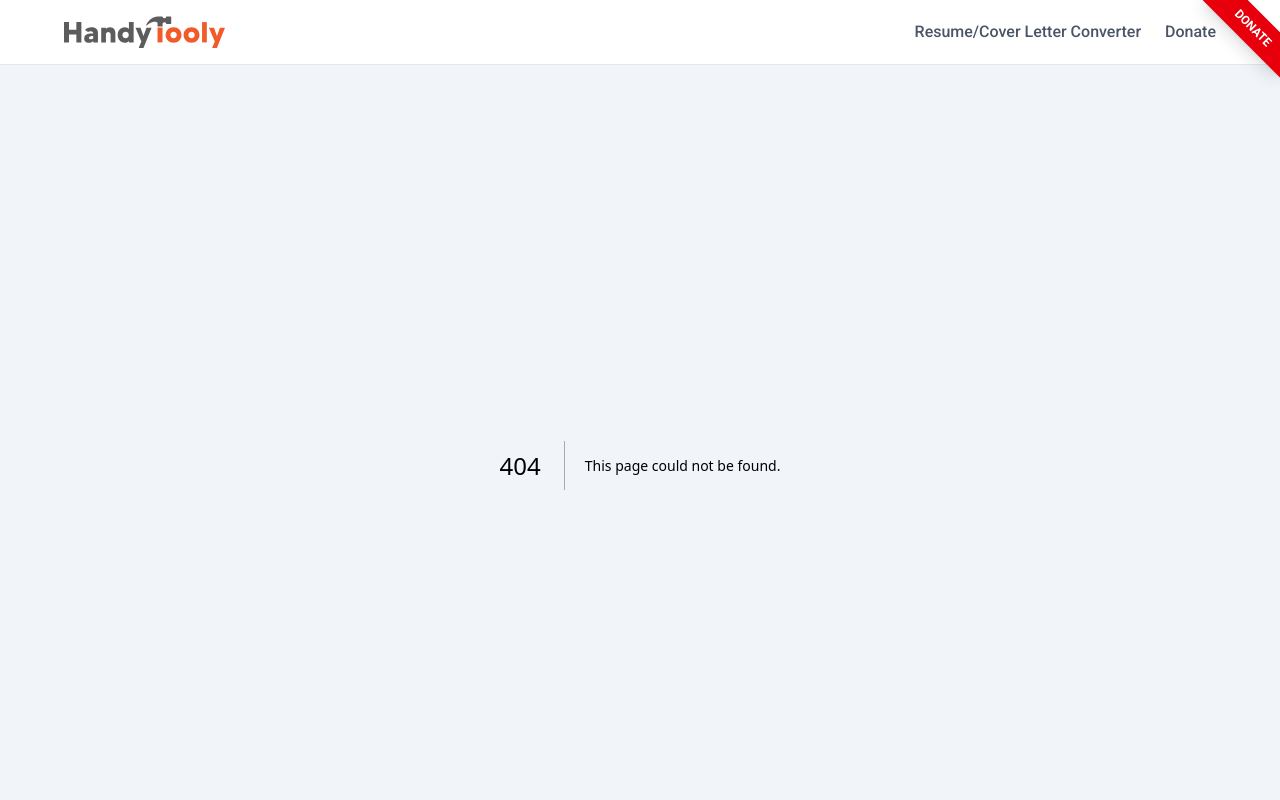
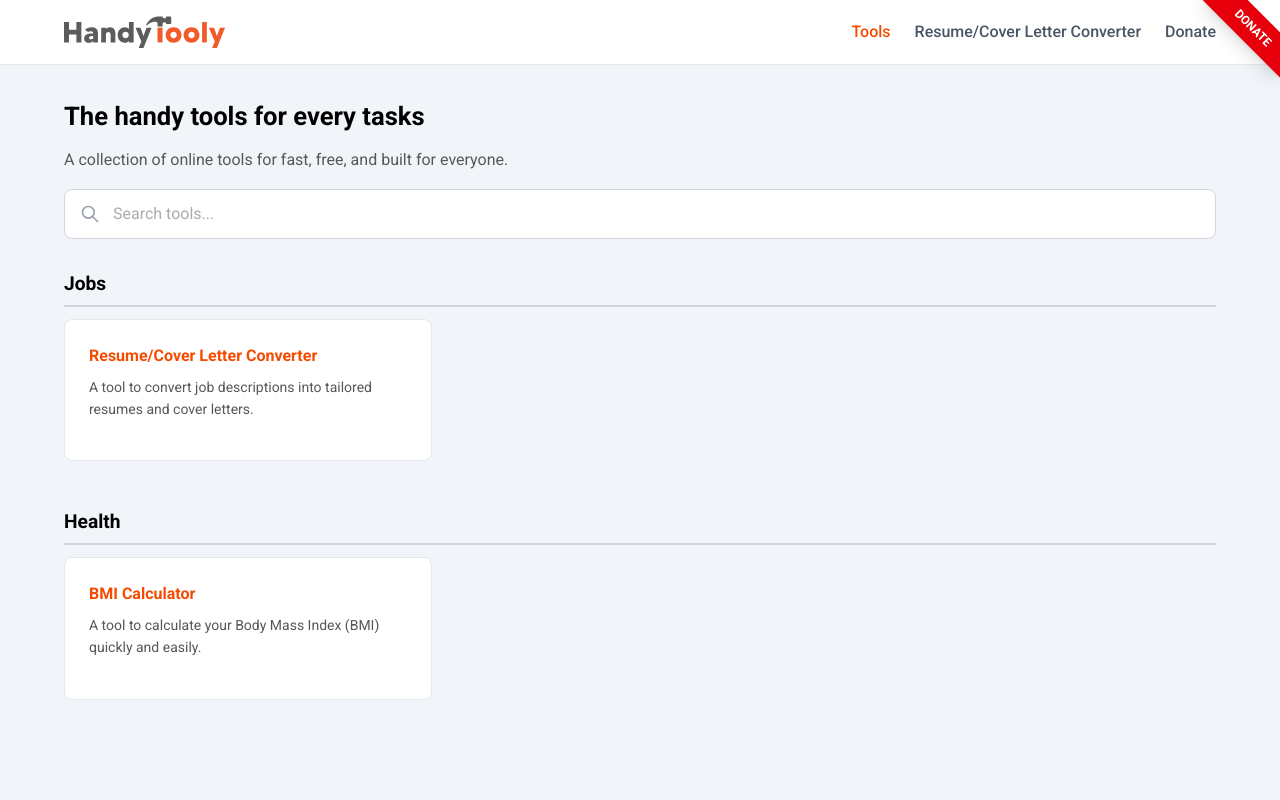
Before and after one commit to Version12345/HandyTooly, a Next.js app: page /tools in a window 1280 px wide. Before the commit this address had no page. Shown: the top 800 px of the page. Built offline with nearby package versions, Linux system fonts and the light colour scheme.

Commit message:
BMI Calculator with disclaimer and Tools Page

```diff
--- a/src/app/layout.tsx
+++ b/src/app/layout.tsx
@@ -45,7 +45,7 @@ export default async function RootLayout({
           <Header />
 
           {/* Page Content */}
-          <div className="bg-slate-100 pb-20">
+          <div className="bg-slate-100 pb-10">
             {children}
           </div>
 
--- a/src/app/page.tsx
+++ b/src/app/page.tsx
@@ -3,6 +3,7 @@ import Link from 'next/link';
 import { useState, useEffect, useMemo } from 'react';
 
 import { Tools } from '../constants/tools';
+import { ToolList } from '@/components/toolList';
 
 export default function Home() {
   const [searchTerm, setSearchTerm] = useState('');
@@ -50,66 +51,8 @@ export default function Home() {
             A collection of online tools for fast, free, and built for everyone.
           </p>
 
-          {/* Search Box */}
-          <div className="relative">
-            <input
-              type="text"
-              placeholder="Search tools..."
-              value={searchTerm}
-              onChange={(e) => setSearchTerm(e.target.value)}
-              className="w-full px-4 py-3 pl-12 border border-gray-300 bg-white rounded-lg focus:ring-2 focus:ring-blue-500 focus:border-transparent outline-none transition-all"
-            />
-            <div className="absolute left-4 top-1/2 transform -translate-y-1/2 text-gray-400">
-              <svg className="w-5 h-5" fill="none" stroke="currentColor" viewBox="0 0 24 24">
-                <path strokeLinecap="round" strokeLinejoin="round" strokeWidth={2} d="M21 21l-6-6m2-5a7 7 0 11-14 0 7 7 0 0114 0z" />
-              </svg>
-            </div>
-          </div>
-        </div>
+          <ToolList />
 
-        {/* Tools Section */}
-        <div className="mt-8">
-          {Object.keys(filteredTools).length === 0 ? (
-            <div className="text-center py-12">
-              <div className="text-gray-400 text-6xl mb-4">🔍</div>
-              <h3 className="text-lg font-semibold text-gray-900 mb-2">No tools found</h3>
-              <p>Try adjusting your search terms</p>
-            </div>
-          ) : (
-            Object.entries(filteredTools).map(([category, toolsList]) => (
-              <div key={category} className="mb-12">
-                {/* Category Heading with Gray Underline */}
-                <h2 className="text-2xl font-bold text-gray-900 pb-2 mb-8 border-b-2 border-gray-300">
-                  {category}
-                  {debouncedSearchTerm && (
-                    <span className="text-sm font-normal text-gray-500 ml-2">
-                      ({toolsList.length} result{toolsList.length !== 1 ? 's' : ''})
-                    </span>
-                  )}
-                </h2>
-
-                {/* Tools Grid - 3 columns on large screens */}
-                <div className="grid grid-cols-1 md:grid-cols-2 lg:grid-cols-3 gap-6">
-                  {toolsList.map((tool, index) => (
-                    <Link
-                      key={index}
-                      href={tool.link}
-                      className="block bg-white border border-gray-200 rounded-lg p-4 md:p-6 hover:border-gray-300 hover:shadow-md transition-all duration-200 group tool-list-item"
-                    >
-                      <div className="space-y-3">
-                        <h3 className="transition-colors">
-                          {tool.name}
-                        </h3>
-                        <p className="text-sm leading-relaxed hidden md:block">
-                          {tool.description}
-                        </p>
-                      </div>
-                    </Link>
-                  ))}
-                </div>
-              </div>
-            ))
-          )}
           <div>
             <h2>
               HandyTooly: Your One-Stop Hub for Everyday Tools
--- a/src/app/tools/health/bmi-calculator/bmi-caculator.tsx
+++ b/src/app/tools/health/bmi-calculator/bmi-caculator.tsx
@@ -1,6 +1,7 @@
 "use client"
 import React, { useState, useEffect, useMemo, useCallback } from 'react';
 import ToolLayout from '../../toolLayout';
+import MedicalDisclaimer from '@/components/disclaimers/medicalDisclaimer';
 
 enum BMICategory {
   SEVERELY_UNDERWEIGHT = 'Severely underweight',
@@ -312,12 +313,14 @@ export default function BMICalculator() {
   }, [calculateBMI]);
 
   return (
-    <ToolLayout pageTitle="BMI Calculator">
+    <ToolLayout
+      pageTitle="BMI Calculator"
+      disclaimer={<MedicalDisclaimer />}
+    >
       <div className="space-y-6">
         {/* Description */}
         <p className="text-sm">
-          <strong>What is BMI:</strong> Internationally, if you want to easily calculate a person&apos;s weight is standard or not, usually use the body mass index, referred to as BMI. The calculation formula for BMI is fixed, but each country adjusts the results of the index according to the situation to meet the actual situation of the nationals.
-          Use the tools below to quickly and easily calculate your BMI index.
+          Easily calculate a person&apos;s weight relative to their height using the body mass index(BMI). The calculation formula for BMI is fixed, but each country adjusts the results of the index according to the situation to meet the actual situation of the nationals. Our calculator supports both metric and imperial units.
         </p>
 
         {/* Calculator Form */}
@@ -604,6 +607,17 @@ export default function BMICalculator() {
             </div>
           </div>
         </div>
+
+        <div>
+          <p className="font-bold">
+            What is BMI?
+          </p>
+          <p className="text-md">
+            Body Mass Index (BMI) is a simple calculation using a person&apos;s height and weight. The formula is BMI = kg/m², where kg is a person&apos;s weight in kilograms and m² is their height in meters squared.
+
+            Body Mass Index (BMI) is a numerical value that helps estimate whether a person&apos;s weight is appropriate for their height. The formula is BMI = weight/height². BMI is commonly used as a quick screening tool to categorize individuals as underweight, normal weight, overweight, or obese. However, it does not measure body fat directly and may not accurately reflect health for everyone, especially athletes or people with higher muscle mass. It&apos;s best used alongside other health assessments and professional medical advice.
+          </p>
+        </div>
       </div>
     </ToolLayout>
   );
--- /dev/null
+++ b/src/app/tools/page.tsx
@@ -0,0 +1,25 @@
+import { ToolList } from "@/components/toolList";
+
+export const metadata = {
+    title: 'The handy tools for every tasks',
+    description: 'A collection of online tools for fast, free, and built for everyone.',
+};
+
+export default function Home() {
+  return (
+    <main className="p-8">
+      <div className="max-w-6xl mx-auto">
+        <div className="space-y-6">
+          <h1>
+            The handy tools for every tasks
+          </h1>
+          <p className="leading-relaxed">
+            A collection of online tools for fast, free, and built for everyone.
+          </p>
+
+          <ToolList />
+        </div>
+      </div>
+    </main>
+  );
+}
--- a/src/app/tools/toolLayout.tsx
+++ b/src/app/tools/toolLayout.tsx
@@ -4,9 +4,10 @@ import React from 'react';
 interface LayoutProps {
   pageTitle: string;
   children: React.ReactNode;
+  disclaimer?: React.ReactNode;
 }
 
-export default function ToolLayout({ pageTitle, children }: LayoutProps) {
+export default function ToolLayout({ pageTitle, children, disclaimer }: LayoutProps) {
   return (
     <main className="pt-x-8 py-8 tool-layout">
         <div className="max-w-6xl mx-auto">
@@ -19,6 +20,7 @@ export default function ToolLayout({ pageTitle, children }: LayoutProps) {
             <div>
               {/* Left Column */}
               {children}
+              {disclaimer}
             </div>
             <div>
               <RightCol
--- /dev/null
+++ b/src/components/disclaimers/medicalDisclaimer.tsx
@@ -0,0 +1,8 @@
+export default function MedicalDisclaimer() {
+    return (
+        <div className="bg-orange-100 rounded-lg text-orange-700 p-4 my-6 text-sm" role="alert">
+            <p className="font-bold">Medical Disclaimer</p>
+            <p>This BMI calculator is for informational purposes only and not a substitute for professional medical advice, diagnosis, or treatment. Always consult a qualified healthcare provider about your health, weight management, or lifestyle changes.</p>
+        </div>
+    );
+}
--- a/src/components/layout/Header.tsx
+++ b/src/components/layout/Header.tsx
@@ -4,6 +4,7 @@ import Image from 'next/image';
 import { usePathname } from 'next/navigation';
 
 const HEADER_LINKS = [
+  { href: '/tools', label: 'Tools' },
   { href: '/tools/resume-cover-letter-convertor', label: 'Resume/Cover Letter Converter' },
   { href: '/donate', label: 'Donate' }
 ];
@@ -15,7 +16,7 @@ export default function Header() {
     const baseClass = 'transition-colors font-medium';
 
     // change if router.pathname starts with the href
-    const routeClass = pathname.startsWith(href) ?
+    const routeClass = pathname === href ?
       'text-orange-600 hover:text-orange-400' :
       'text-gray-600 hover:text-gray-400';
 
--- /dev/null
+++ b/src/components/toolList/index.tsx
@@ -0,0 +1,106 @@
+"use client"
+
+import { Tools } from "@/constants/tools";
+import Link from "next/link";
+import { useEffect, useMemo, useState } from "react";
+
+export const ToolList = () => {
+    const [searchTerm, setSearchTerm] = useState('');
+    const [debouncedSearchTerm, setDebouncedSearchTerm] = useState('');
+
+    // Debounce search term with 500 milliseconds delay
+    useEffect(() => {
+        const timer = setTimeout(() => {
+        setDebouncedSearchTerm(searchTerm);
+        }, 500);
+
+        return () => clearTimeout(timer);
+    }, [searchTerm]);
+
+    // Filter tools based on debounced search term
+    const filteredTools = useMemo(() => {
+        if (!debouncedSearchTerm.trim()) {
+        return Tools;
+        }
+
+        const filtered: Record<string, typeof Tools[string]> = {};
+
+        Object.entries(Tools).forEach(([category, toolsList]) => {
+        const filteredToolsList = toolsList.filter(tool =>
+            tool.name.toLowerCase().includes(debouncedSearchTerm.toLowerCase()) ||
+            tool.description.toLowerCase().includes(debouncedSearchTerm.toLowerCase())
+        );
+
+        if (filteredToolsList.length > 0) {
+            filtered[category] = filteredToolsList;
+        }
+        });
+
+        return filtered;
+    }, [debouncedSearchTerm]);
+
+    return (
+        <>
+            {/* Search Box */}
+            <div className="relative">
+            <input
+                type="text"
+                placeholder="Search tools..."
+                value={searchTerm}
+                onChange={(e) => setSearchTerm(e.target.value)}
+                className="w-full px-4 py-3 pl-12 border border-gray-300 bg-white rounded-lg focus:ring-2 focus:ring-blue-500 focus:border-transparent outline-none transition-all"
+            />
+            <div className="absolute left-4 top-1/2 transform -translate-y-1/2 text-gray-400">
+                <svg className="w-5 h-5" fill="none" stroke="currentColor" viewBox="0 0 24 24">
+                <path strokeLinecap="round" strokeLinejoin="round" strokeWidth={2} d="M21 21l-6-6m2-5a7 7 0 11-14 0 7 7 0 0114 0z" />
+                </svg>
+            </div>
+            </div>
+
+            {/* Tools Section */}
+            <div className="mt-8">
+            {Object.keys(filteredTools).length === 0 ? (
+                <div className="text-center py-12">
+                <div className="text-gray-400 text-6xl mb-4">🔍</div>
+                <h3 className="text-lg font-semibold text-gray-900 mb-2">No tools found</h3>
+                <p>Try adjusting your search terms</p>
+                </div>
+            ) : (
+                Object.entries(filteredTools).map(([category, toolsList]) => (
+                <div key={category} className="mb-12">
+                    {/* Category Heading with Gray Underline */}
+                    <h2 className="text-2xl font-bold text-gray-900 pb-2 mb-8 border-b-2 border-gray-300">
+                    {category}
+                    {debouncedSearchTerm && (
+                        <span className="text-sm font-normal text-gray-500 ml-2">
+                        ({toolsList.length} result{toolsList.length !== 1 ? 's' : ''})
+                        </span>
+                    )}
+                    </h2>
+
+                    {/* Tools Grid - 3 columns on large screens */}
+                    <div className="grid grid-cols-1 md:grid-cols-2 lg:grid-cols-3 gap-6">
+                    {toolsList.map((tool, index) => (
+                        <Link
+                            key={index}
+                            href={tool.link}
+                            className="block bg-white border border-gray-200 rounded-lg p-4 md:p-6 hover:border-gray-300 hover:shadow-md transition-all duration-200 group tool-list-item"
+                        >
+                        <div className="space-y-3">
+                            <h3 className="transition-colors">
+                            {tool.name}
+                            </h3>
+                            <p className="text-sm leading-relaxed hidden md:block">
+                            {tool.description}
+                            </p>
+                        </div>
+                        </Link>
+                    ))}
+                    </div>
+                </div>
+                ))
+            )}
+            </div>
+        </>
+    );
+}
--- a/src/constants/tools.ts
+++ b/src/constants/tools.ts
@@ -10,16 +10,6 @@ export const Tools: Record<string, Tool[]> = {
             name: "Resume/Cover Letter Converter",
             description: "A tool to convert job descriptions into tailored resumes and cover letters.",
             link: "/tools/resume-cover-letter-convertor"
-        },
-        {
-            name: "Resume/Cover Letter Converter 2",
-            description: "A tool to convert job descriptions into tailored resumes and cover letters.",
-            link: "/tools/resume-cover-letter-convertor"
-        },
-        {
-            name: "Resume/Cover Letter Converter 3",
-            description: "A tool to convert job descriptions into tailored resumes and cover letters.",
-            link: "/tools/resume-cover-letter-convertor"
         }
     ],
     "Health": [
```
